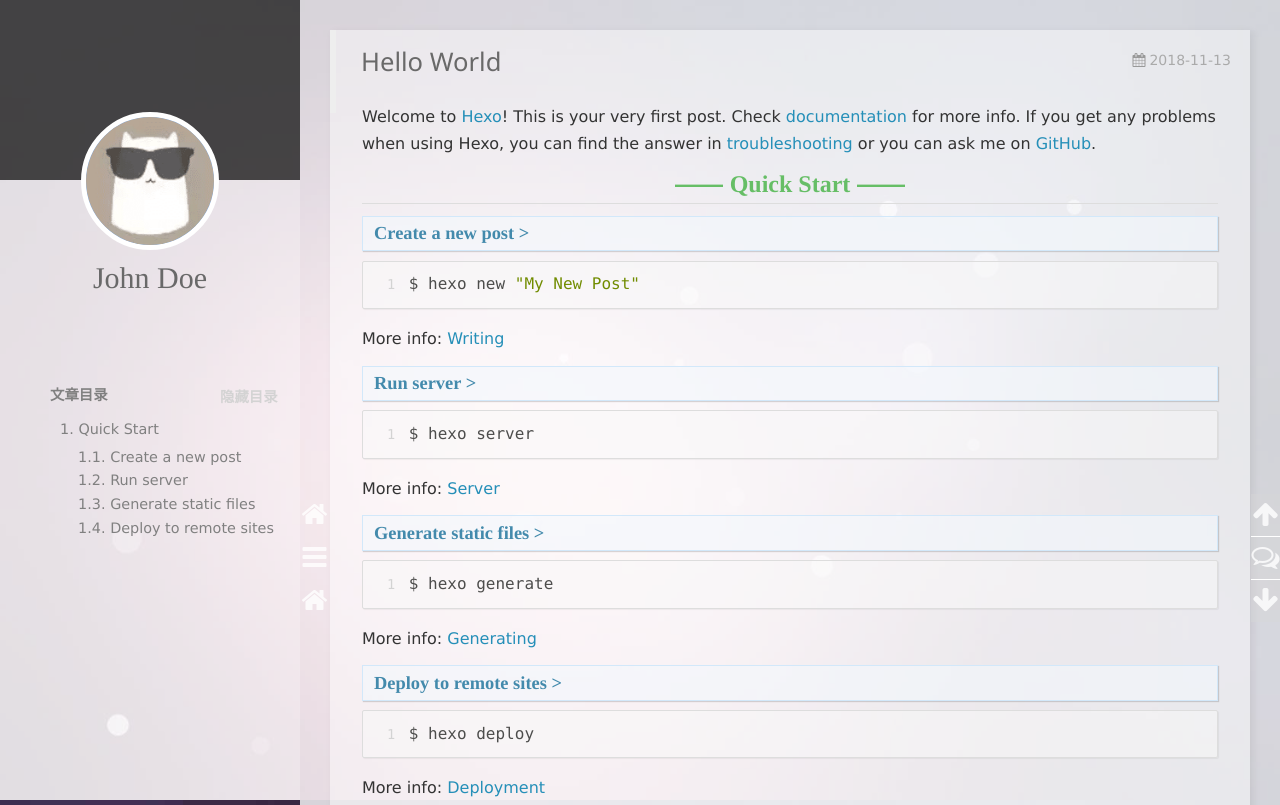
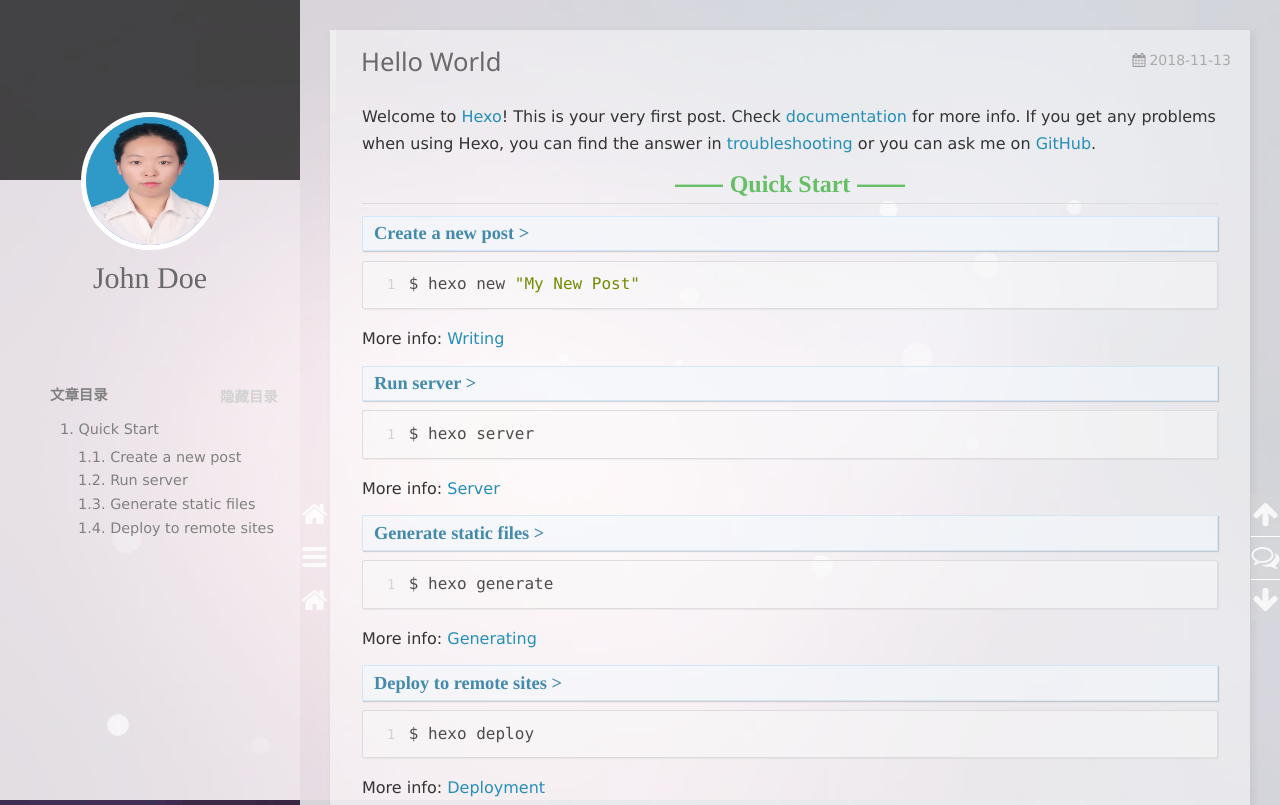
Before and after one commit to xindehao/xindehao.github.io, a plain HTML site: page 2018/11/13/hello-world/index.html in a window 1280 px wide. Shown: the top 805 px of the page. Drawn offline with nearby package versions, Linux system fonts and the light colour scheme; some packages are replaced by stand-ins of ours; a script that the page names is missing.

Commit message:
Site updated: 2018-11-13 18:29:12

```diff
--- a/2018/11/13/hello-world/index.html
+++ b/2018/11/13/hello-world/index.html
@@ -97,7 +97,7 @@
 <div class="intrude-less">
     <header id="header" class="inner">
         <a href="/" class="profilepic">
-            <img src="/img/avatar.png" class="animated zoomIn">
+            <img src="/img/管佳楠.jpg" class="animated zoomIn">
         </a>
         <hgroup>
           <h1 class="header-author"><a href="/">John Doe</a></h1>
@@ -222,7 +222,7 @@
     <div class="intrude-less">
         <header id="header" class="inner">
             <a href="/" class="profilepic">
-                <img src="/img/avatar.png" class="animated zoomIn">
+                <img src="/img/管佳楠.jpg" class="animated zoomIn">
             </a>
             <hgroup>
               <h1 class="header-author"><a href="/" title="回到主页">John Doe</a></h1>
```
Also changed, not shown: archives/2018/11/index.html (+2 -2 lines), archives/2018/index.html (+2 -2 lines), archives/index.html (+2 -2 lines), index.html (+2 -2 lines).
